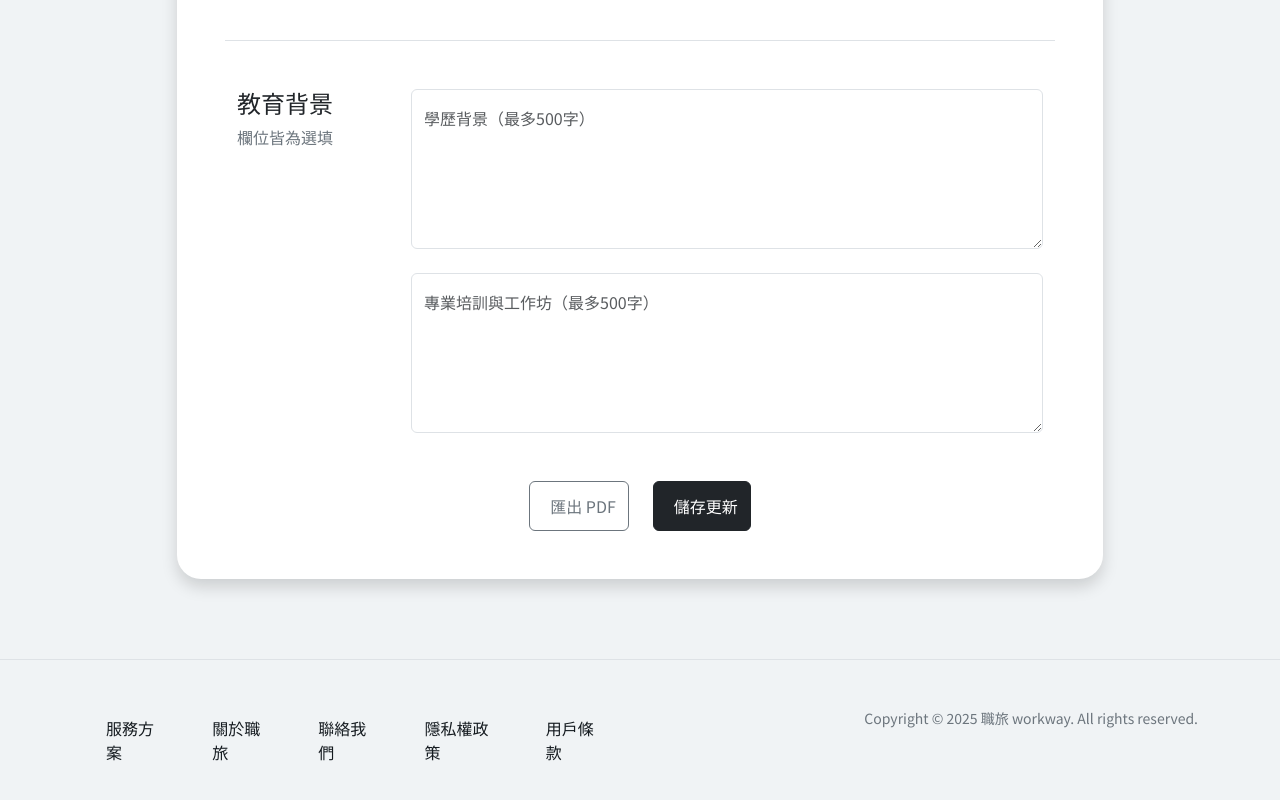
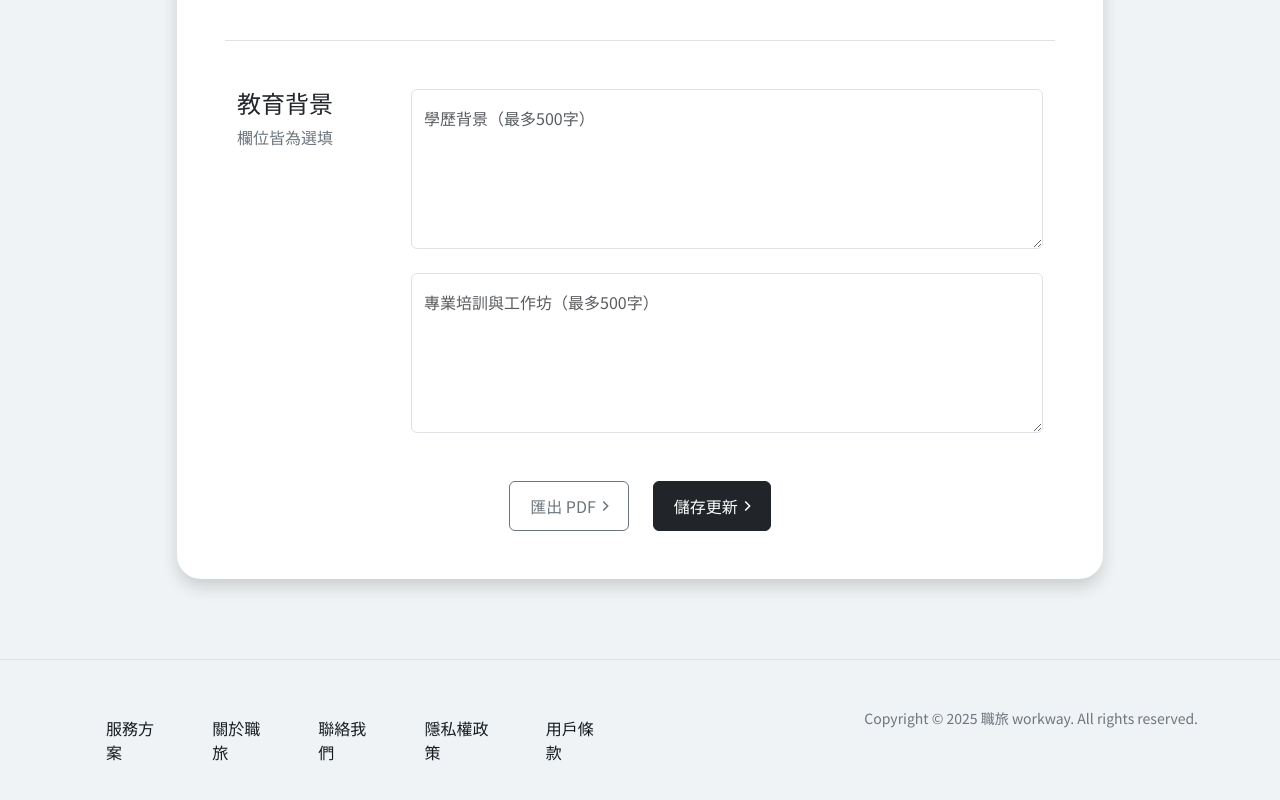
Before and after one commit to HexschoolVuePujols/2025-website-layout-hw-5, a website built with Vite: page pages/index.html in a window 1280 px wide. Shown: the part 3151-3951 px from the top of the page. Built offline with nearby package versions, Linux system fonts and the light colour scheme; a web font is replaced by a local one.

Commit message:
按鈕補上 icon

```diff
--- a/pages/index.html
+++ b/pages/index.html
@@ -12,7 +12,6 @@
 </head>
 
 <body>
-  <!-- <%- include('./layout/header'); -%> -->
 
   <header class="header">
     <div class="container">
@@ -556,9 +555,15 @@
 
             </section>
             <section class="d-flex justify-content-center gap-4 mb-5">
-              <button type="button" class="btn btn-outline-secondary fs-6 ps-20px pt-12px pb-12px pe-12px lh-base">匯出
-                PDF</button>
-              <button type="button" class="btn btn-dark fs-6 ps-20px pt-12px pb-12px pe-12px lh-base">儲存更新</button>
+              <button type="button"
+                class="btn btn-outline-secondary fs-6 ps-20px pt-12px pb-12px pe-12px lh-base d-flex align-items-center">匯出
+                PDF<span class="material-symbols-outlined fs-5">
+                  chevron_forward
+                </span></button>
+              <button type="button" class="btn btn-dark fs-6 ps-20px pt-12px pb-12px pe-12px lh-base d-flex align-items-center">儲存更新<span
+                  class="material-symbols-outlined fs-5">
+                  chevron_forward
+                </span></button>
             </section>
           </div>
         </div>
@@ -584,7 +589,6 @@
     </div>
   </footer>
 
-  <!-- <%- include('./layout/footer'); -%> -->
   <script src="https://cdn.jsdelivr.net/npm/bootstrap@5.3.7/dist/js/bootstrap.bundle.min.js"
     integrity="sha384-ndDqU0Gzau9qJ1lfW4pNLlhNTkCfHzAVBReH9diLvGRem5+R9g2FzA8ZGN954O5Q"
     crossorigin="anonymous"></script>
```
